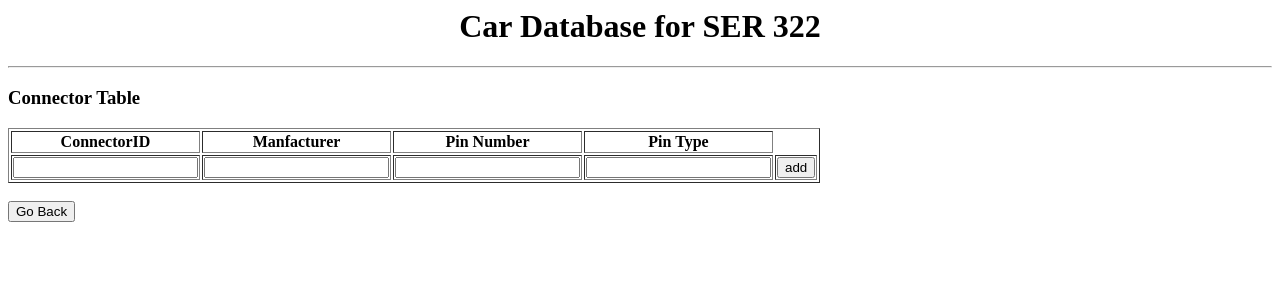
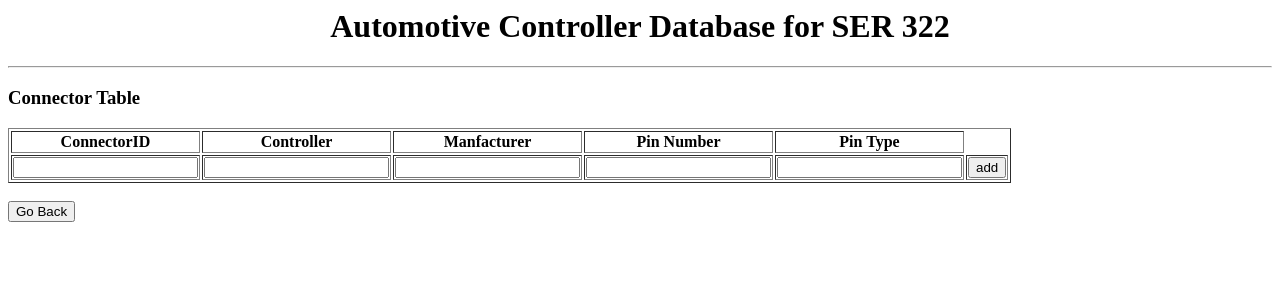
Before and after one commit to jctorre8/Database-Management-Final-Project, a PHP site: page /table3.php in a window 1280 px wide. Shown: the top 300 px of the page. Run offline with PHP 8.4, Linux system fonts and the light colour scheme; data that the repository does not hold is empty.

Commit message:
Update table3.php

```diff
--- a/table3.php
+++ b/table3.php
@@ -9,12 +9,12 @@
 if(!$con) {
 	die("Cannot connect: " . mysql_error());
 }
-echo "<center><h1>Car Database for SER 322</h1></center> <hr />";
+echo "<center><h1>Automotive Controller Database for SER 322</h1></center> <hr />";
 mysql_select_db("Cars", $con);
 
 //update
 if (isset($_POST['update'])) {
-	$UpdateQuery = "UPDATE connector SET ConnectorID='$_POST[connectorid]', Manfacturer='$_POST[manafacturer]', `Pin Number`='$_POST[pinnumber]', `Pin Type`='$_POST[pintype]' WHERE ConnectorID='$_POST[hidden]'";
+	$UpdateQuery = "UPDATE connector SET ConnectorID='$_POST[connectorid]', Controller='$_POST[controller]', Manfacturer='$_POST[manafacturer]', `Pin Number`='$_POST[pinnumber]', `Pin Type`='$_POST[pintype]' WHERE ConnectorID='$_POST[hidden]'";
     mysql_query($UpdateQuery, $con);
 };
 
@@ -26,7 +26,7 @@
 
 //add
 if (isset($_POST['add'])) {
-	$AddQuery = "INSERT INTO connector (ConnectorID, Manfacturer, `Pin Number`, `Pin Type`) VALUES ('$_POST[uconnectorid]', '$_POST[umanfacturer]', '$_POST[upinnumber]', '$_POST[upintype]')";
+	$AddQuery = "INSERT INTO connector (ConnectorID, Controller, Manfacturer, `Pin Number`, `Pin Type`) VALUES ('$_POST[uconnectorid]', '$_POST[ucontroller]', '$_POST[umanfacturer]', '$_POST[upinnumber]', '$_POST[upintype]')";
     mysql_query($AddQuery, $con);
 };
 
@@ -37,6 +37,7 @@
 echo "<table border=1>
 <tr>
 <th>ConnectorID</th>
+<th>Controller</th>
 <th>Manfacturer</th>
 <th>Pin Number</th>
 <th>Pin Type</th>
@@ -45,6 +46,7 @@
 	echo "<form action=table3.php method=post>";
 	echo "<tr>";
 	echo "<td>" . "<input type=text name=connectorid value=" . $record['ConnectorID'] . " </td>";
+	echo "<td>" . "<input type=text name=controller value=" . $record['Controller'] . " </td>";
 	echo "<td>" . "<input type=text name=manafacturer value=" . $record['Manfacturer'] . " </td>";
 	echo "<td>" . "<input type=text name=pinnumber value=" . $record['Pin Number'] . " </td>";
 	echo "<td>" . "<input type=text name=pintype value=" . $record['Pin Type'] . " </td>";
@@ -57,6 +59,7 @@
 echo "<form action=table3.php method=post>";
 echo "<tr>";
 echo "<td><input type=text name=uconnectorid></td>";
+echo "<td><input type=text name=ucontroller></td>";
 echo "<td><input type=text name=umanfacturer></td>";
 echo "<td><input type=text name=upinnumber></td>";
 echo "<td><input type=text name=upintype></td>";
```
